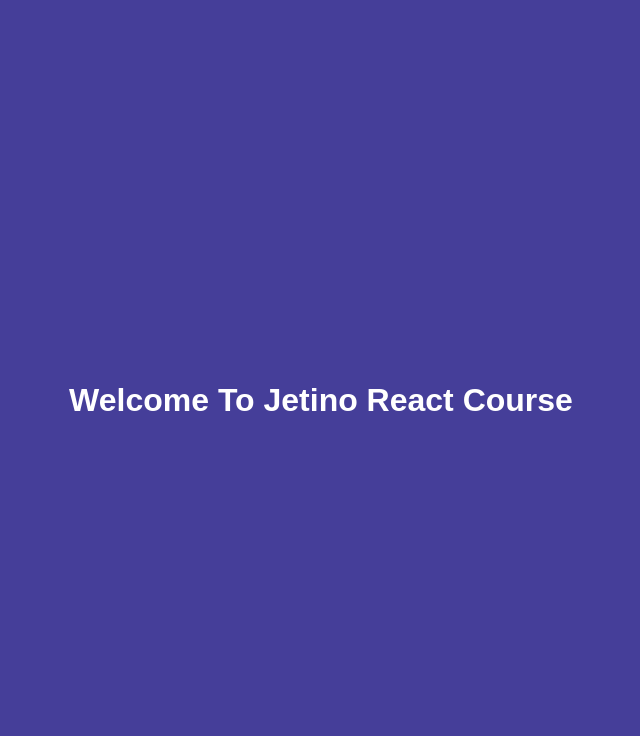
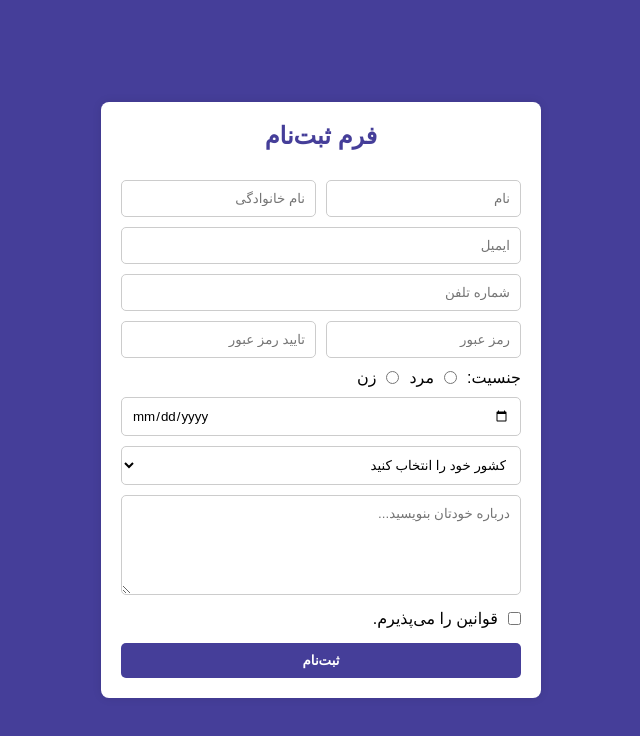
Before and after one commit to amirhosein-rafeie/react-course, a React (Vite) app: page / in a window 1280 px wide. Shown: the top 736 px of the page, without its empty margins (319-959 px from the left). Built offline with nearby package versions, Linux system fonts and the light colour scheme.

Commit message:
Complete Form

```diff
--- a/src/App.css
+++ b/src/App.css
@@ -1,9 +1,87 @@
 .container {
+  font-family: Arial, sans-serif;
+  direction: rtl;
+  background: #453e99;
   width: 100vw;
-  height: 100vh;
+  min-height: 100vh;
   display: flex;
   justify-content: center;
   align-items: center;
-  background-color: #453e99;
-  color: #fff;
 }
+
+.form-container {
+  width: 400px;
+  background: white;
+  padding: 20px;
+  border-radius: 8px;
+  box-shadow: 0 0 10px rgba(0, 0, 0, 0.1);
+}
+
+h2 {
+  text-align: center;
+  margin-bottom: 20px;
+  color: #453e99;
+}
+
+input,
+select,
+textarea {
+  width: 100%;
+  padding: 10px;
+  margin-top: 10px;
+  border: 1px solid #ccc;
+  border-radius: 5px;
+  box-sizing: border-box;
+}
+
+select {
+  background: white;
+  cursor: pointer;
+}
+
+textarea {
+  resize: vertical;
+  height: 100px;
+}
+
+.input-group {
+  display: flex;
+  gap: 10px;
+}
+
+.radio-group,
+.terms-container {
+  display: flex;
+  align-items: center;
+  gap: 10px;
+  margin-top: 10px;
+}
+
+.radio-input,
+.checkbox {
+  width: fit-content;
+  margin: 0;
+}
+
+label {
+  display: flex;
+  align-items: center;
+  color: black;
+}
+
+button {
+  width: 100%;
+  background: #453e99;
+  font-weight: bold;
+  color: white;
+  padding: 10px;
+  border: none;
+  border-radius: 5px;
+  margin-top: 15px;
+  cursor: pointer;
+  transition: background 0.3s;
+}
+
+button:hover {
+  background: #332b73;
+}
--- a/src/App.jsx
+++ b/src/App.jsx
@@ -1,9 +1,153 @@
+import React, { useState } from "react";
 import "./App.css";
 
 function App() {
+  const [formData, setFormData] = useState({
+    firstName: "",
+    lastName: "",
+    email: "",
+    phone: "",
+    password: "",
+    confirmPassword: "",
+    gender: "",
+    birthDate: "",
+    country: "",
+    bio: "",
+    terms: false,
+  });
+
+  const handleChange = (e) => {
+    const { value, name, type, checked } = e.target;
+    setFormData((prevFormData) => ({
+      ...prevFormData,
+      [name]: type === "checkbox" ? checked : value,
+    }));
+  };
+
+  const handleSubmit = (e) => {
+    e.preventDefault(); // ** important **
+    alert(`Form sent: ${JSON.stringify(formData)}`);
+  };
+
   return (
     <div className="container">
-      <h1>Welcome To Jetino React Course</h1>
+      <div className="form-container">
+        <h2>فرم ثبت‌نام</h2>
+        <form onSubmit={handleSubmit}>
+          <div className="input-group">
+            <input
+              type="text"
+              name="firstName"
+              placeholder="نام"
+              value={formData.firstName}
+              onChange={handleChange}
+            />
+            <input
+              type="text"
+              name="lastName"
+              placeholder="نام خانوادگی"
+              value={formData.lastName}
+              onChange={handleChange}
+            />
+          </div>
+
+          <input
+            type="email"
+            name="email"
+            placeholder="ایمیل"
+            value={formData.email}
+            onChange={handleChange}
+          />
+
+          <input
+            type="text"
+            name="phone"
+            placeholder="شماره تلفن"
+            value={formData.phone}
+            onChange={handleChange}
+          />
+
+          <div className="input-group">
+            <input
+              type="password"
+              name="password"
+              placeholder="رمز عبور"
+              value={formData.password}
+              onChange={handleChange}
+            />
+            <input
+              type="password"
+              name="confirmPassword"
+              placeholder="تایید رمز عبور"
+              value={formData.confirmPassword}
+              onChange={handleChange}
+            />
+          </div>
+
+          <div className="radio-group">
+            <p>جنسیت:</p>
+            <input
+              id="male"
+              type="radio"
+              name="gender"
+              value="male"
+              checked={formData.gender === "male"}
+              onChange={handleChange}
+              className="radio-input"
+            />
+            <label htmlFor="male">مرد</label>
+            <input
+              id="female"
+              type="radio"
+              name="gender"
+              value="female"
+              checked={formData.gender === "female"}
+              onChange={handleChange}
+              className="radio-input"
+            />
+            <label htmlFor="female">زن</label>
+          </div>
+
+          <input
+            type="date"
+            name="birthDate"
+            value={formData.birthDate}
+            onChange={handleChange}
+          />
+
+          <select
+            name="country"
+            value={formData.country}
+            onChange={handleChange}
+          >
+            <option value="">کشور خود را انتخاب کنید</option>
+            <option value="iran">ایران</option>
+            <option value="turkey">ترکیه</option>
+            <option value="germany">آلمان</option>
+            <option value="usa">آمریکا</option>
+          </select>
+
+          <textarea
+            name="bio"
+            placeholder="درباره خودتان بنویسید..."
+            value={formData.bio}
+            onChange={handleChange}
+          />
+
+          <div className="terms-container">
+            <input
+              type="checkbox"
+              name="terms"
+              checked={formData.terms}
+              onChange={handleChange}
+              className="checkbox"
+            />
+            <label>قوانین را می‌پذیرم.</label>
+          </div>
+
+          <button type="submit">ثبت‌نام</button>
+        </form>
+      </div>
     </div>
   );
 }
```
